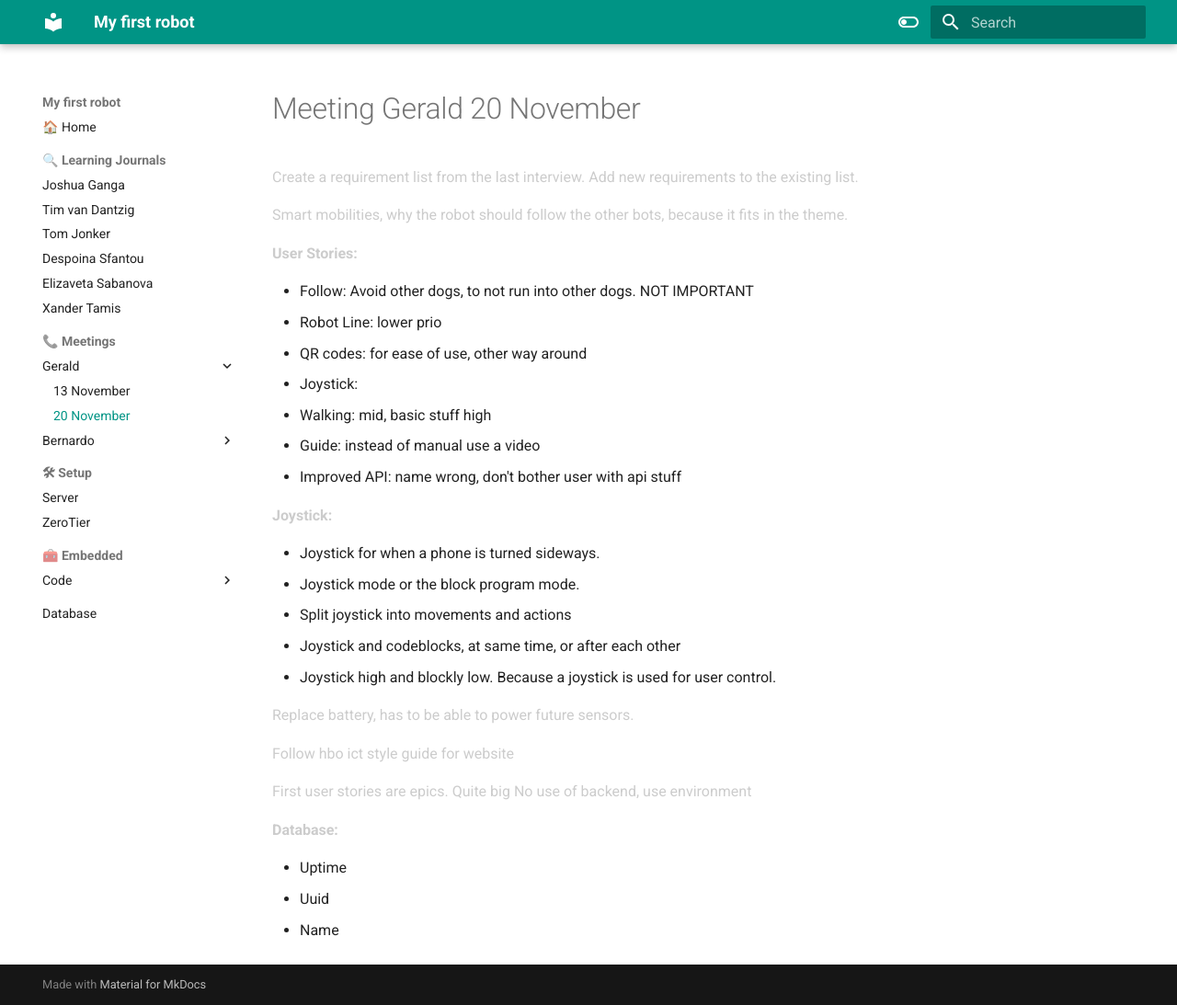
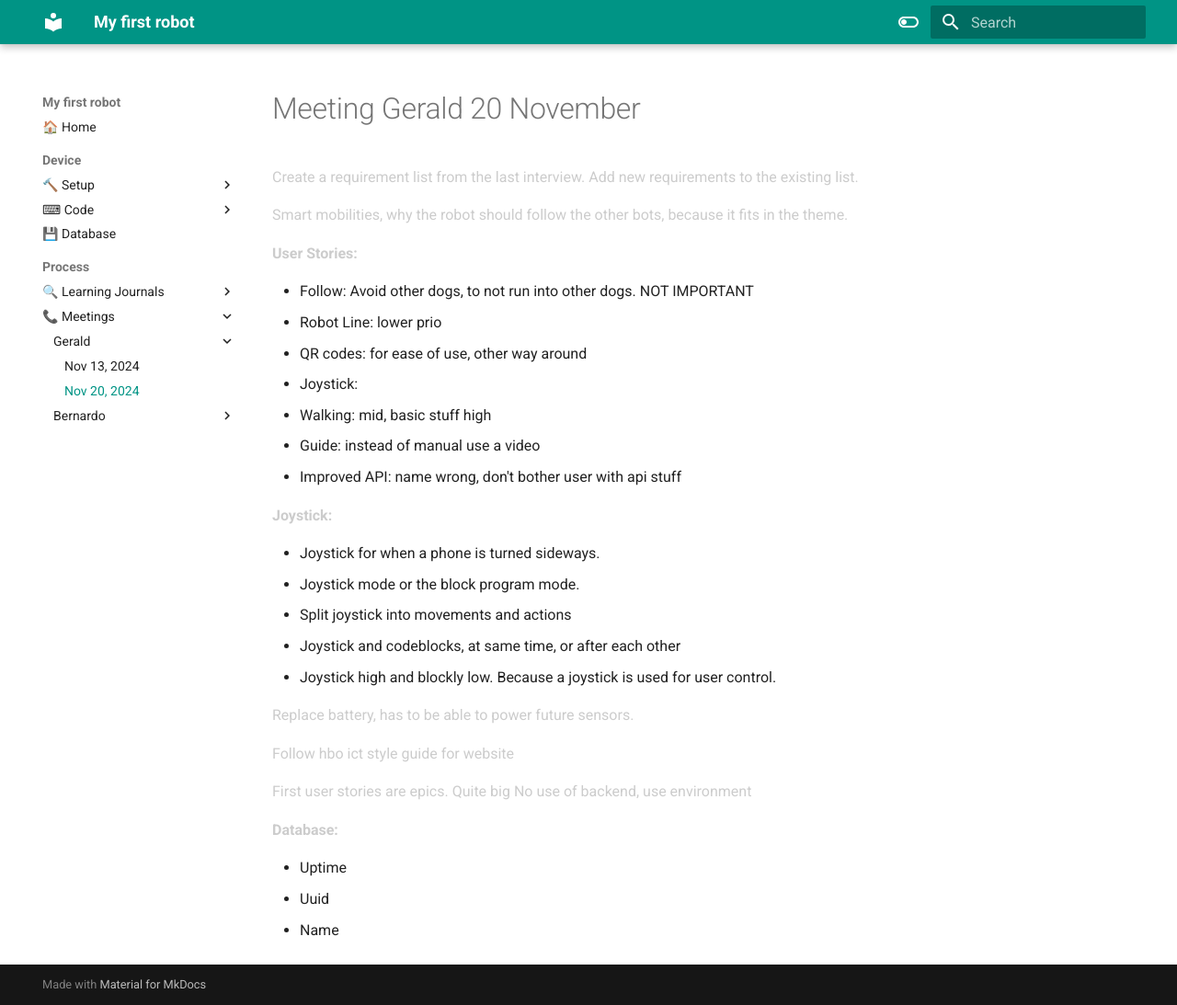
Before and after one commit to VioletHarmon2002/MyFirstRobot, an MkDocs documentation site: the page built from docs/Meetings/Gerald/20-11-2024.md, in a window 1280 px wide and 1093 px high. Shown: the whole window at 92% size. Built offline with MkDocs 1.6.1 and Material for MkDocs 9.7.7, drawn with Linux system fonts in a browser that asks for light colours.

Commit message:
Changed order of navbar

```diff
--- a/mkdocs.yml
+++ b/mkdocs.yml
@@ -26,26 +26,29 @@ theme:
 
 nav:
   - 🏠 Home: index.md
-  - 🔍 Learning Journals:
-      - Joshua Ganga: Learning Journals/learning-journal-joshua.md
-      - Tim van Dantzig: Learning Journals/learning-journal-tim.md
-      - Tom Jonker: Learning Journals/learning-journal-tom.md
-      - Despoina Sfantou: Learning Journals/learning-journal-despoina.md
-      - Elizaveta Sabanova: Learning Journals/learning-journal-elizaveta.md
-      - Xander Tamis: Learning Journals/learning-journal-xander.md
-  - 📞 Meetings:
-      - Gerald:
-          - 13 November: Meetings/Gerald/13-11-2024.md
-          - 20 November: Meetings/Gerald/20-11-2024.md
-      - Bernardo:
-          - 22 November: Meetings/Bernardo/22-11-2024.md
-  - 🛠 Setup:
+  - Device:
+    - 🔨 Setup:
       - Server: Setup/server.md
       - ZeroTier: Setup/zerotier.md
-  - 🧰 Embedded:
-      - Code:
-          - Movement: Embedded/Code/movement.md
-  -  Database: database.md
+    - ⌨ Code:
+      - Movement: Embedded/Code/movement.md
+    - 💾 Database: database.md
+
+  - Process:
+    - 🔍 Learning Journals:
+        - Joshua Ganga: Learning Journals/learning-journal-joshua.md
+        - Tim van Dantzig: Learning Journals/learning-journal-tim.md
+        - Tom Jonker: Learning Journals/learning-journal-tom.md
+        - Despoina Sfantou: Learning Journals/learning-journal-despoina.md
+        - Elizaveta Sabanova: Learning Journals/learning-journal-elizaveta.md
+        - Xander Tamis: Learning Journals/learning-journal-xander.md
+    - 📞 Meetings:
+        - Gerald:
+            - Nov 13, 2024: Meetings/Gerald/13-11-2024.md
+            - Nov 20, 2024: Meetings/Gerald/20-11-2024.md
+        - Bernardo:
+            - Nov 22, 2024: Meetings/Bernardo/22-11-2024.mdflop
+
 
 
 markdown_extensions:
```
